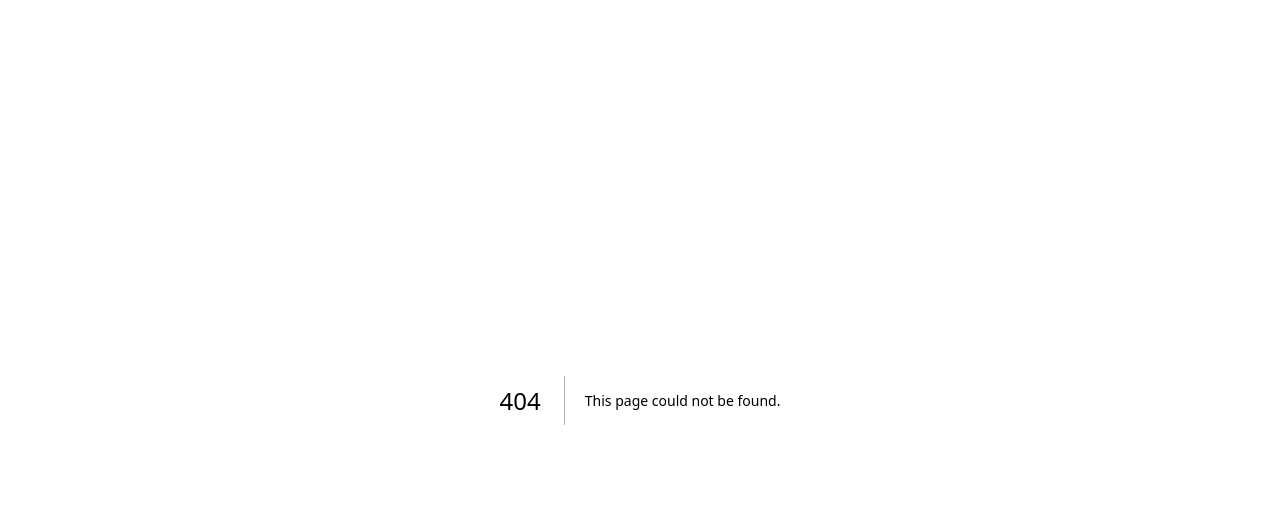
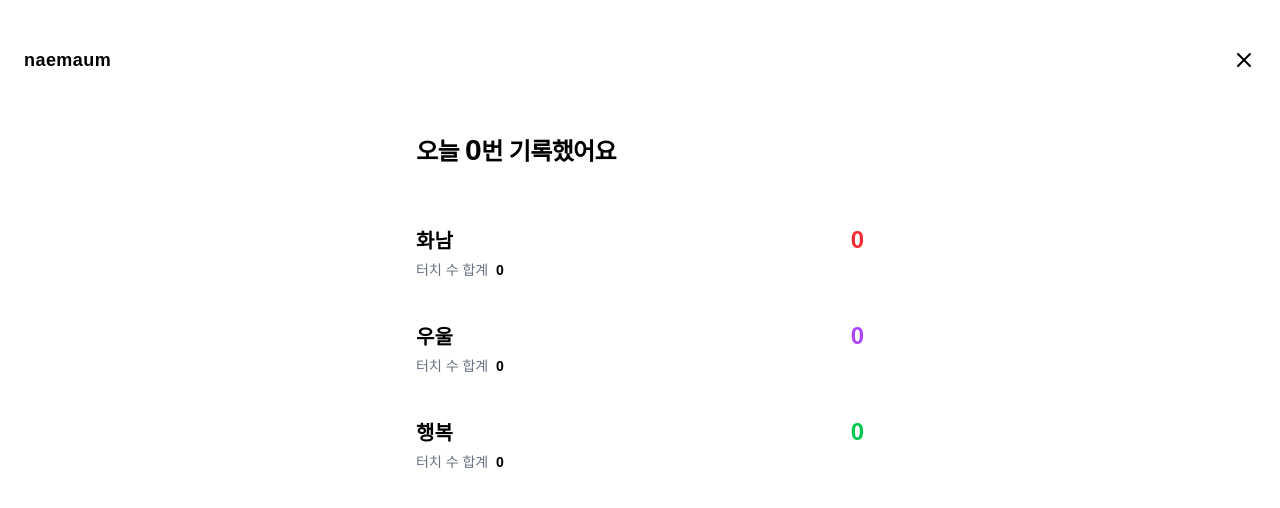
Before and after one commit to facommod-max/naemaeum, a Next.js app: page /stats in a window 1280 px wide. Before the commit this address had no page. Shown: the top 508 px of the page. Built offline with nearby package versions, Linux system fonts and the light colour scheme; no server answers; the database is empty; sample sign-in values are in the browser's storage.

Commit message:
Add daily emotion stats

```diff
--- a/app/page.tsx
+++ b/app/page.tsx
@@ -1,6 +1,7 @@
 "use client";
 
 import { useState, useRef, useEffect } from "react";
+import { useRouter } from "next/navigation";
 import { createClient } from "@/utils/supabase/client";
 
 // Supabase 클라이언트 초기화
@@ -27,6 +28,7 @@ const emotionHex: Record<Emotion, string> = {
 };
 
 export default function Home() {
+  const router = useRouter();
   const [activeEmotion, setActiveEmotion] = useState<Emotion | null>(null);
   const [tapCount, setTapCount] = useState(0);
   const [userId, setUserId] = useState<number | null>(null);
@@ -269,7 +271,10 @@ export default function Home() {
             <div className="text-lg font-bold tracking-wide pointer-events-none text-black">
               naemaum
             </div>
-            <button className="p-2 -mr-2 text-black active:opacity-50 transition-opacity">
+            <button
+              className="p-2 -mr-2 text-black active:opacity-50 transition-opacity"
+              onClick={() => router.push('/stats')}
+            >
               <svg width="24" height="24" viewBox="0 0 24 24" fill="none" stroke="currentColor" strokeWidth="2" strokeLinecap="round" strokeLinejoin="round">
                 <line x1="18" y1="20" x2="18" y2="10"></line>
                 <line x1="12" y1="20" x2="12" y2="4"></line>
--- /dev/null
+++ b/app/stats/page.tsx
@@ -0,0 +1,159 @@
+"use client";
+
+import { useEffect, useState } from "react";
+import { useRouter } from "next/navigation";
+import { createClient } from "@/utils/supabase/client";
+
+const supabase = createClient();
+
+type StatsData = {
+  totalSessions: number;
+  emotions: {
+    angry: { count: number; taps: number };
+    depressed: { count: number; taps: number };
+    happy: { count: number; taps: number };
+  };
+};
+
+export default function StatsPage() {
+  const router = useRouter();
+  const [userId, setUserId] = useState<number | null>(null);
+  const [isLoading, setIsLoading] = useState(true);
+  const [stats, setStats] = useState<StatsData>({
+    totalSessions: 0,
+    emotions: {
+      angry: { count: 0, taps: 0 },
+      depressed: { count: 0, taps: 0 },
+      happy: { count: 0, taps: 0 },
+    },
+  });
+
+  useEffect(() => {
+    const storedUserId = localStorage.getItem("user_id");
+    if (!storedUserId) {
+      router.push("/");
+      return;
+    }
+    setUserId(Number(storedUserId));
+    fetchStats(Number(storedUserId));
+  }, [router]);
+
+  const fetchStats = async (uid: number) => {
+    try {
+      const now = new Date();
+      // KST 오늘 시작/끝 날짜 계산
+      const kstDateString = new Intl.DateTimeFormat("en-CA", {
+        timeZone: "Asia/Seoul",
+      }).format(now);
+
+      const startOfKstDay = new Date(`${kstDateString}T00:00:00+09:00`);
+      const endOfKstDay = new Date(`${kstDateString}T23:59:59.999+09:00`);
+
+      const { data, error } = await supabase
+        .from("emotion_records")
+        .select("emotion, tap_count")
+        .eq("user_id", uid)
+        .gte("recorded_at", startOfKstDay.toISOString())
+        .lte("recorded_at", endOfKstDay.toISOString());
+
+      if (error) {
+        console.error("Failed to fetch stats", error);
+        setIsLoading(false);
+        return;
+      }
+
+      const newStats: StatsData = {
+        totalSessions: data.length,
+        emotions: {
+          angry: { count: 0, taps: 0 },
+          depressed: { count: 0, taps: 0 },
+          happy: { count: 0, taps: 0 },
+        },
+      };
+
+      data.forEach((record) => {
+        let key: keyof StatsData["emotions"] | null = null;
+        if (record.emotion === "화남") key = "angry";
+        else if (record.emotion === "우울") key = "depressed";
+        else if (record.emotion === "행복") key = "happy";
+
+        if (key) {
+          newStats.emotions[key].count += 1;
+          newStats.emotions[key].taps += record.tap_count || 0;
+        }
+      });
+
+      setStats(newStats);
+    } catch (e) {
+      console.error(e);
+    } finally {
+      setIsLoading(false);
+    }
+  };
+
+  if (!userId || isLoading) {
+    return <div className="w-full h-[100dvh] bg-white" />;
+  }
+
+  return (
+    <div className="relative w-full min-h-[100dvh] bg-white flex flex-col text-black px-6 py-5">
+      {/* 상단 헤더 */}
+      <div className="flex-none h-[80px] flex items-center justify-between z-20">
+        <div className="text-lg font-bold tracking-wide pointer-events-none">
+          naemaum
+        </div>
+        <button
+          className="p-2 -mr-2 active:opacity-50 transition-opacity"
+          onClick={() => router.push("/")}
+          aria-label="닫기"
+        >
+          <svg width="24" height="24" viewBox="0 0 24 24" fill="none" stroke="currentColor" strokeWidth="2" strokeLinecap="round" strokeLinejoin="round">
+            <line x1="18" y1="6" x2="6" y2="18"></line>
+            <line x1="6" y1="6" x2="18" y2="18"></line>
+          </svg>
+        </button>
+      </div>
+
+      <div className="flex-1 flex flex-col pt-8 max-w-md mx-auto w-full">
+        <h1 className="text-2xl font-bold mb-14 tracking-tight">
+          오늘 <span className="text-3xl">{stats.totalSessions}</span>번 기록했어요
+        </h1>
+
+        <div className="flex flex-col gap-10">
+          {/* 화남 */}
+          <div className="flex flex-col gap-1">
+            <div className="flex items-baseline justify-between">
+              <span className="text-xl font-bold">화남</span>
+              <span className="text-2xl font-bold text-red-500">{stats.emotions.angry.count}</span>
+            </div>
+            <div className="text-sm text-gray-500">
+              터치 수 합계 <span className="font-bold text-black ml-1">{stats.emotions.angry.taps}</span>
+            </div>
+          </div>
+
+          {/* 우울 */}
+          <div className="flex flex-col gap-1">
+            <div className="flex items-baseline justify-between">
+              <span className="text-xl font-bold">우울</span>
+              <span className="text-2xl font-bold text-purple-500">{stats.emotions.depressed.count}</span>
+            </div>
+            <div className="text-sm text-gray-500">
+              터치 수 합계 <span className="font-bold text-black ml-1">{stats.emotions.depressed.taps}</span>
+            </div>
+          </div>
+
+          {/* 행복 */}
+          <div className="flex flex-col gap-1">
+            <div className="flex items-baseline justify-between">
+              <span className="text-xl font-bold">행복</span>
+              <span className="text-2xl font-bold text-green-500">{stats.emotions.happy.count}</span>
+            </div>
+            <div className="text-sm text-gray-500">
+              터치 수 합계 <span className="font-bold text-black ml-1">{stats.emotions.happy.taps}</span>
+            </div>
+          </div>
+        </div>
+      </div>
+    </div>
+  );
+}
```
